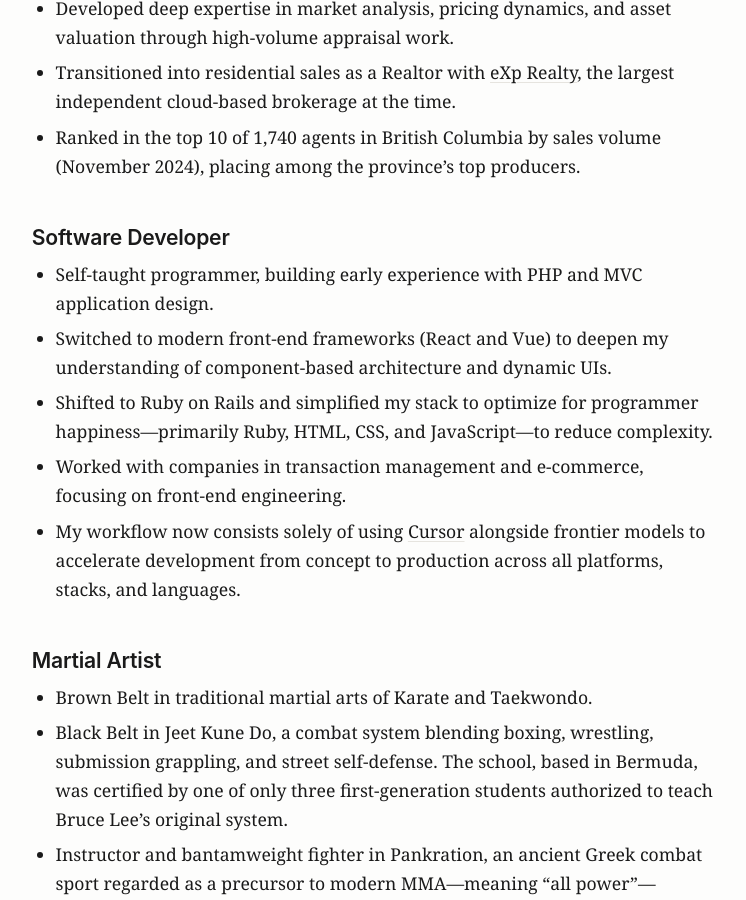
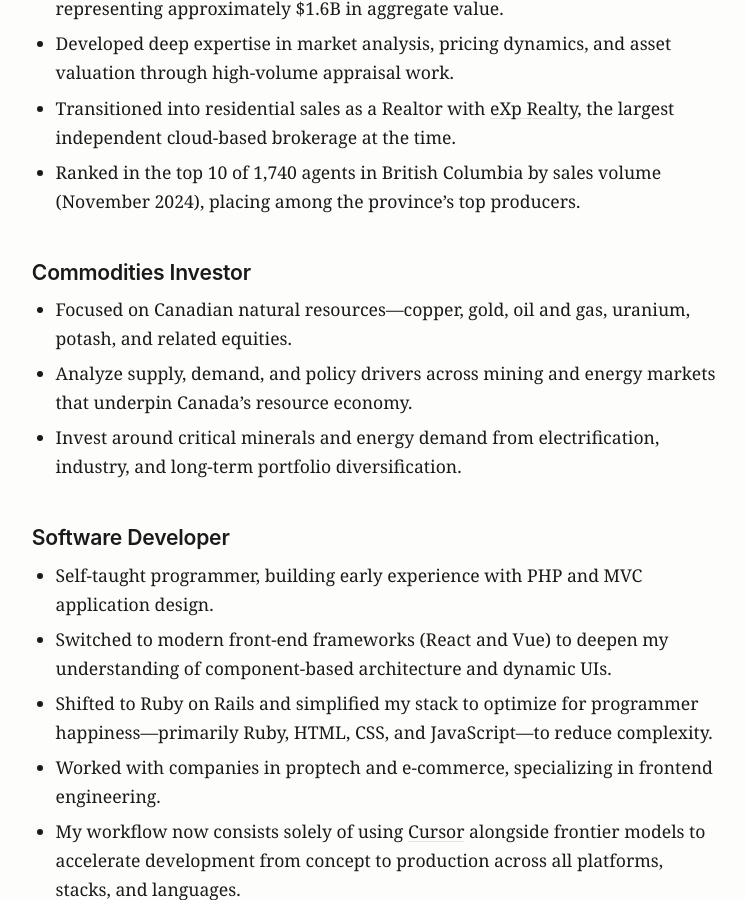
Before and after one commit to adamnaamani/adamnaamani, a Jekyll site: the page built from pages/about.md, in a window 1280 px wide and 900 px high, scrolled down 918 px. Shown: the whole window, without its empty margins (265-1011 px from the left). Built offline with Jekyll 4.4.1, drawn with Linux system fonts in a browser that asks for light colours.

Commit message:
About: add commodities investor section for Canadian resources.
Co-authored-by: Cursor <cursoragent@cursor.com>

```diff
--- a/_config.yml
+++ b/_config.yml
@@ -1,9 +1,9 @@
 title: Adam Naamani
 email: adamnaamani@gmail.com
 description: >-
-  <a href="/about/#entrepreneur">Entrepreneur</a>, <a href="/about/#real-estate-professional">real estate professional</a>, natural resource investor, <a href="/about/#software-developer">software developer</a>, and <a href="/about/#martial-artist">mixed martial artist</a>.
+  <a href="/about/#entrepreneur">Entrepreneur</a>, <a href="/about/#real-estate-professional">real estate professional</a>, <a href="/about/#commodities-investor">commodities investor</a>, <a href="/about/#software-developer">software developer</a>, and <a href="/about/#martial-artist">martial artist</a>.
 intro: |-
-  [Entrepreneur](/about/#entrepreneur), [real estate professional](/about/#real-estate-professional), natural resource investor, [software developer](/about/#software-developer), and [mixed martial artist](/about/#martial-artist).
+  [Entrepreneur](/about/#entrepreneur), [real estate professional](/about/#real-estate-professional), [commodities investor](/about/#commodities-investor), [software developer](/about/#software-developer), and [martial artist](/about/#martial-artist).
 
   Find me on [X](https://x.com/adamknaamani), [YouTube](https://www.youtube.com/@adamnaamani), [LinkedIn](https://www.linkedin.com/in/adamnaamani), [GitHub](https://github.com/adamnaamani), or [Email](mailto:adamnaamani@gmail.com).
 baseurl: ""
--- a/pages/about.md
+++ b/pages/about.md
@@ -6,9 +6,10 @@ title: About
 
 1. [Entrepreneur](#entrepreneur)
 2. [Real Estate Professional](#real-estate-professional)
-3. [Software Developer](#software-developer)
-4. [Martial Artist](#martial-artist)
-5. [Photos](#photos)
+3. [Commodities Investor](#commodities-investor)
+4. [Software Developer](#software-developer)
+5. [Martial Artist](#martial-artist)
+6. [Photos](#photos)
 
 ### Entrepreneur {#entrepreneur}
 - Founded Resider Inc. (February 2023), a real estate portal for British Columbia that remedied information asymmetry.
@@ -23,11 +24,16 @@ title: About
 - Transitioned into residential sales as a Realtor with [eXp Realty](/the-virtual-world-of-exp-realty/), the largest independent cloud-based brokerage at the time.
 - Ranked in the top 10 of 1,740 agents in British Columbia by sales volume (November 2024), placing among the province's top producers.
 
+### Commodities Investor {#commodities-investor}
+- Focused on Canadian natural resources—copper, gold, oil and gas, uranium, potash, and related equities.
+- Analyze supply, demand, and policy drivers across mining and energy markets that underpin Canada's resource economy.
+- Invest around critical minerals and energy demand from electrification, industry, and long-term portfolio diversification.
+
 ### Software Developer {#software-developer}
 - Self-taught programmer, building early experience with PHP and MVC application design.
 - Switched to modern front-end frameworks (React and Vue) to deepen my understanding of component-based architecture and dynamic UIs.
 - Shifted to Ruby on Rails and simplified my stack to optimize for programmer happiness—primarily Ruby, HTML, CSS, and JavaScript—to reduce complexity.
-- Worked with companies in transaction management and e-commerce, focusing on front-end engineering.
+- Worked with companies in proptech and e-commerce, specializing in frontend engineering.
 - My workflow now consists solely of using [Cursor](https://cursor.com/) alongside frontier models to accelerate development from concept to production across all platforms, stacks, and languages.
 
 ### Martial Artist {#martial-artist}
```
